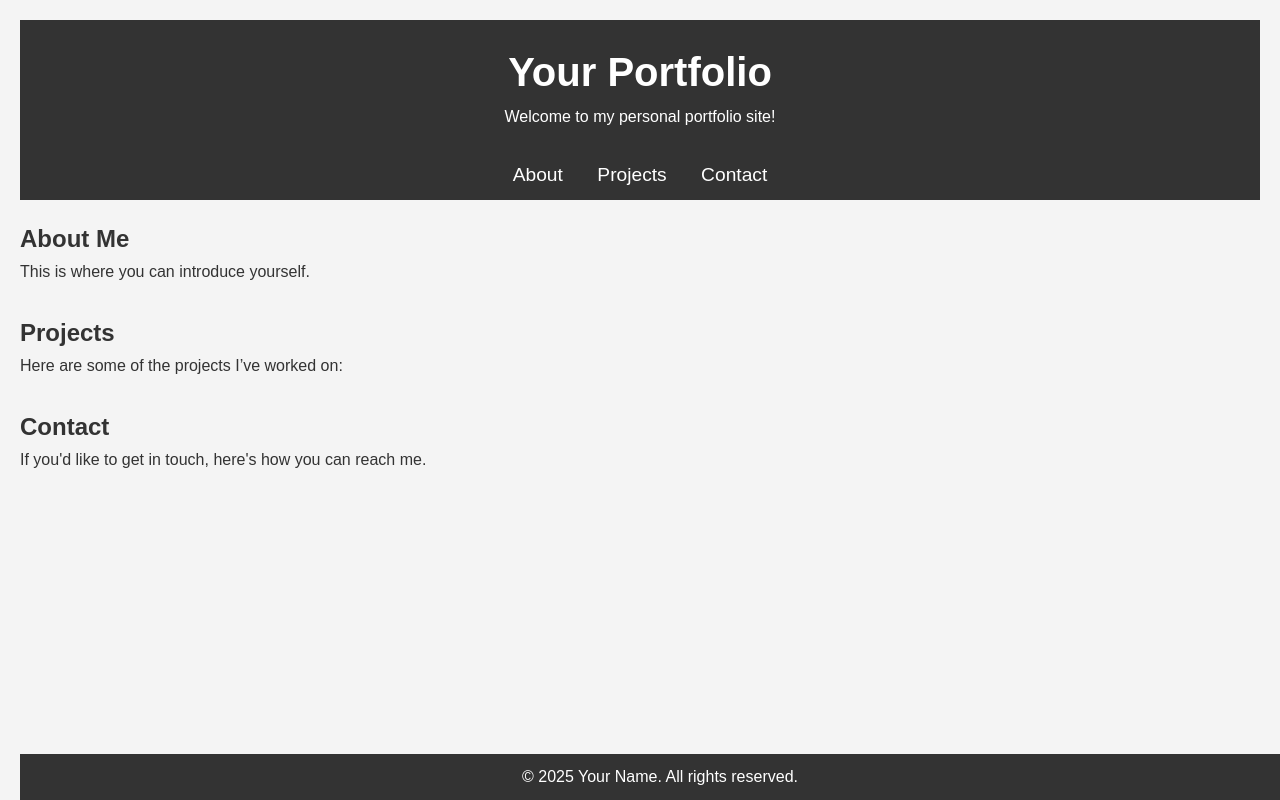
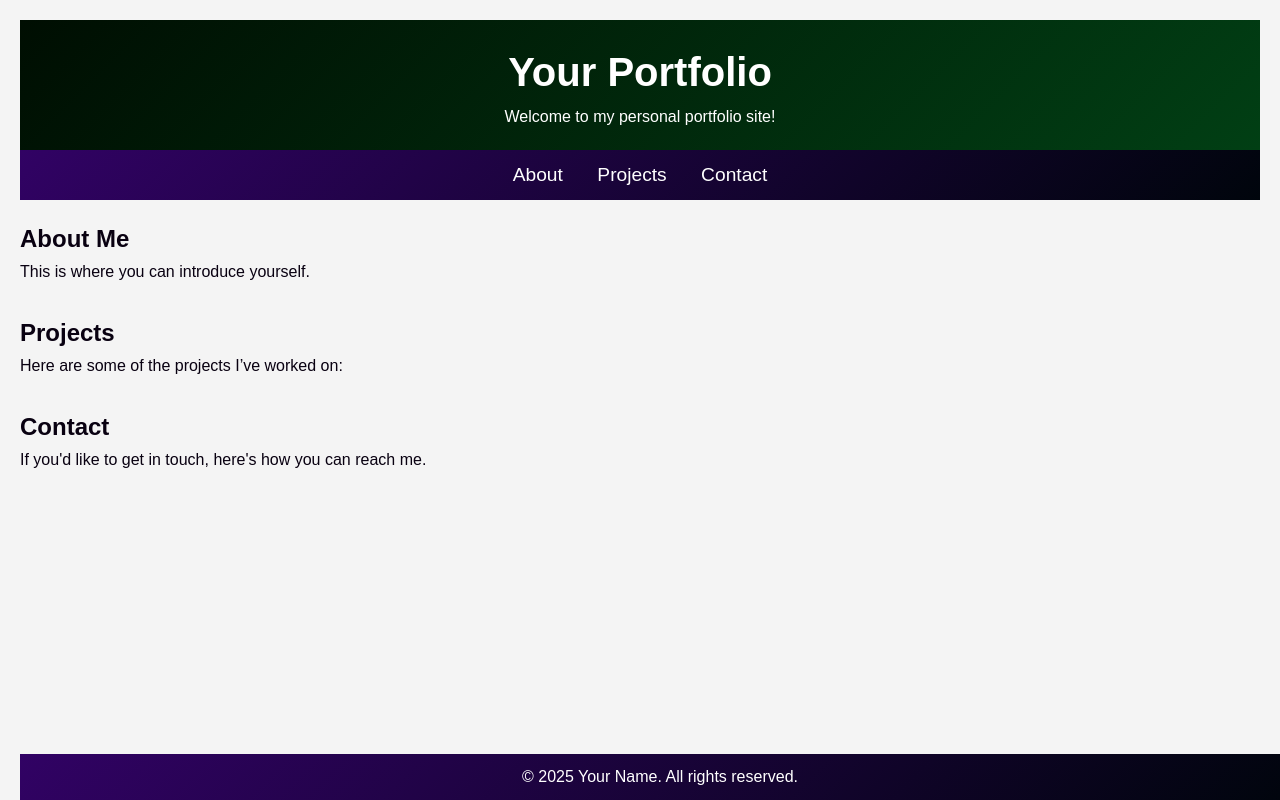
Before and after one commit to asianhaxk/tomines-portfolio, a plain HTML site: page index.html in a window 1280 px wide. Drawn offline with Linux system fonts and the light colour scheme; files whose address does not match are found by name.

Commit message:
Update style.css

```diff
--- a/style.css
+++ b/style.css
@@ -1,23 +1,24 @@
-/* Reset some default styles */
+
 * {
     margin: 0;
     padding: 0;
     box-sizing: border-box;
 }
 
-/* Body styling */
+
 body {
     font-family: Arial, sans-serif;
     background-color: #f4f4f4;
-    color: #333;
+    color: #090111;
     line-height: 1.6;
     padding: 20px;
 }
 
-/* Header styling */
+
 header {
     text-align: center;
-    background-color: #333;
+    background: linear-gradient(135deg, #000e02, #013f14);
+
     color: #fff;
     padding: 20px;
 }
@@ -26,11 +27,12 @@ header h1 {
     font-size: 2.5em;
 }
 
-/* Navigation styling */
+
 nav ul {
     list-style-type: none;
     text-align: center;
-    background-color: #333;
+  background: linear-gradient(135deg, #310264, #00050c);
+
     padding: 10px 0;
 }
 
@@ -49,7 +51,7 @@ nav ul li a:hover {
     text-decoration: underline;
 }
 
-/* Main section */
+
 main {
     margin: 20px 0;
 }
@@ -58,11 +60,13 @@ section {
     margin-bottom: 30px;
 }
 
-/* Footer styling */
+
 footer {
     text-align: center;
     padding: 10px;
-    background-color: #333;
+    background: linear-gradient(135deg, #310264, #00050c);
+
+
     color: #fff;
     position: fixed;
     bottom: 0;
```
